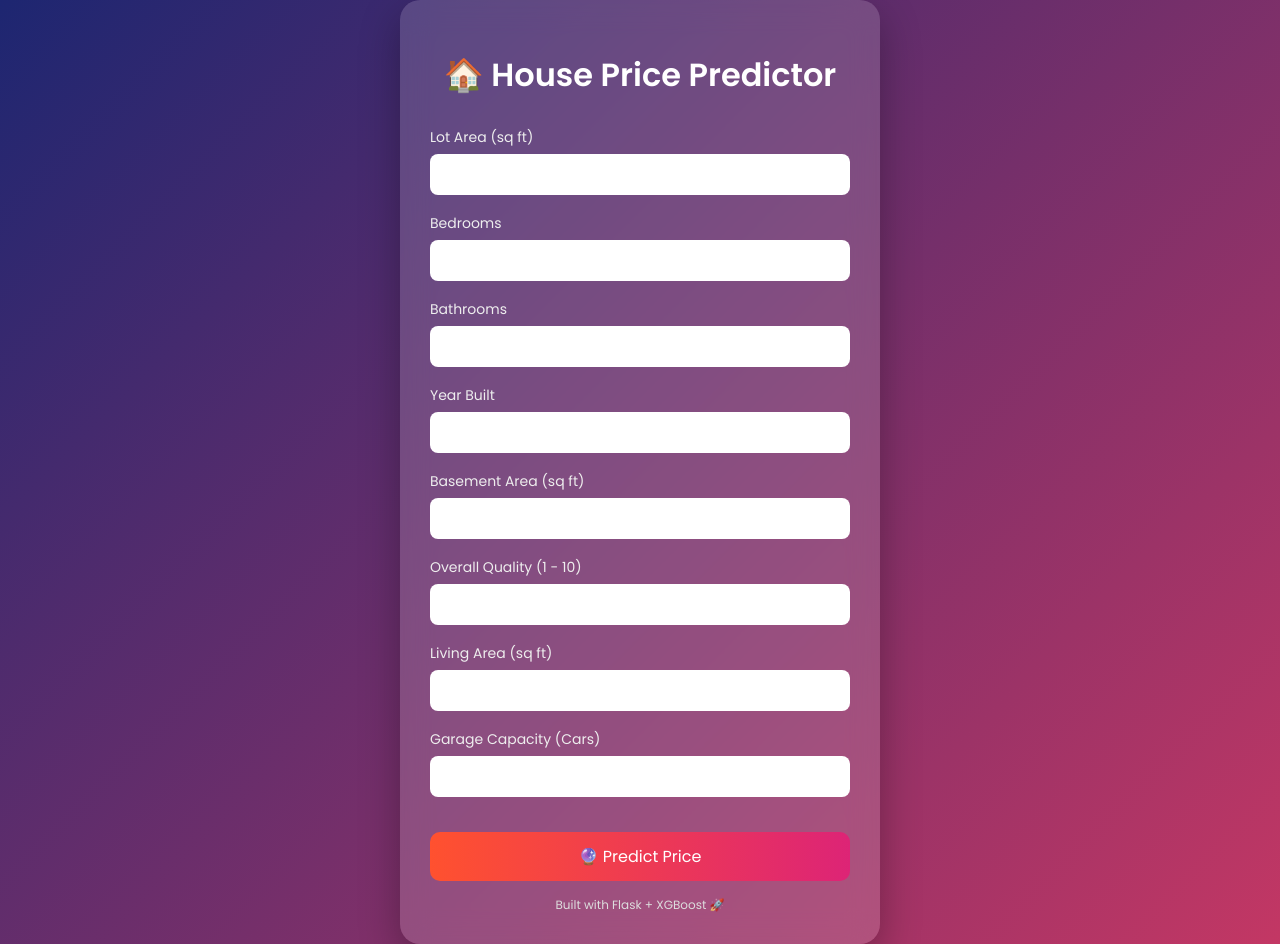
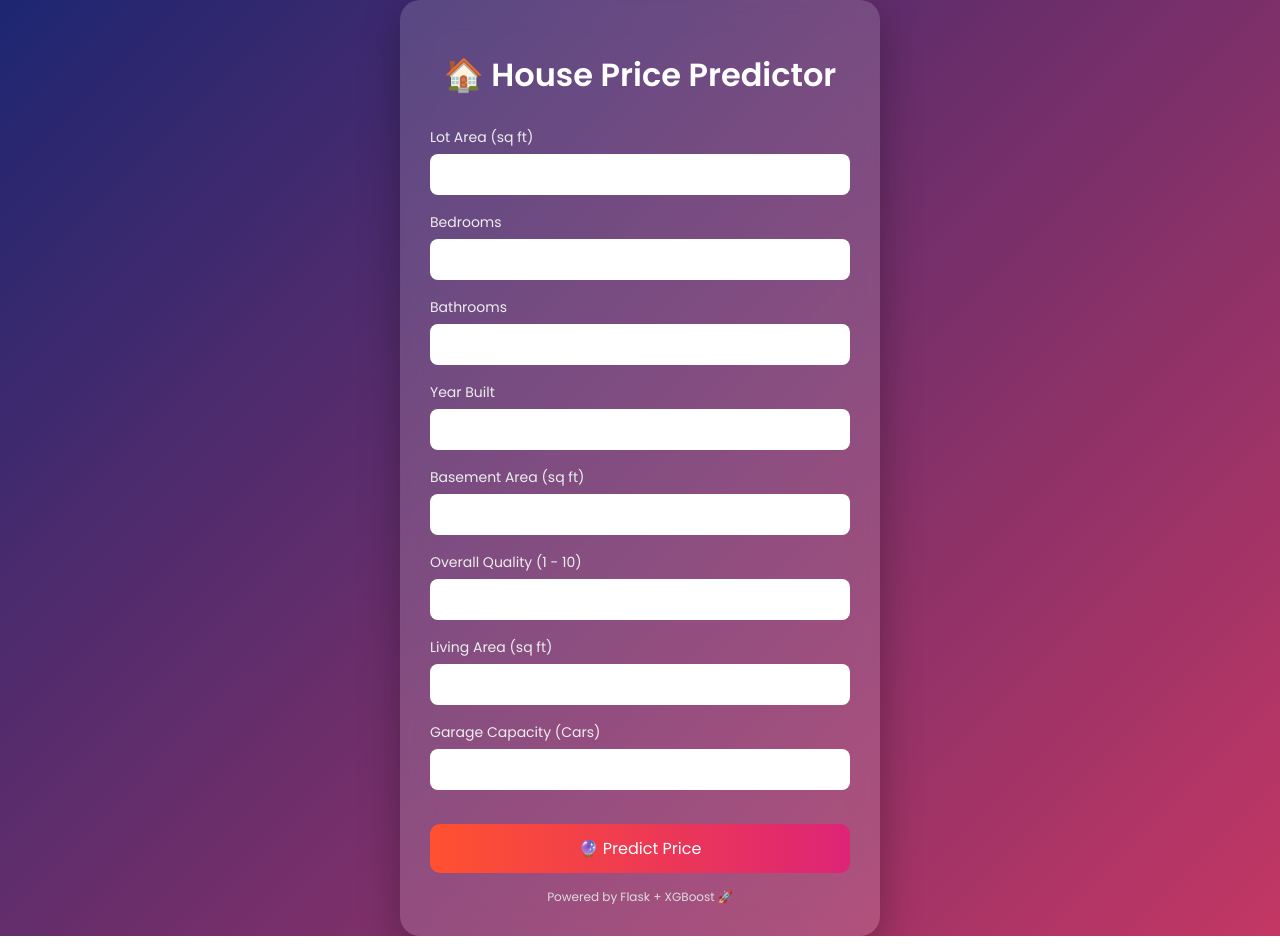
Before and after one commit to Arunkumar19-20/XGBOOSTREG-task, a Flask app: page / in a window 1280 px wide. Run offline with Flask 3, Linux system fonts and the light colour scheme; parts of the project's set-up code (start-up, migrations or seed data) failed here and were passed over.

Commit message:
first commit

```diff
--- a/xgboosttask/app.py
+++ b/xgboosttask/app.py
@@ -49,7 +49,7 @@ def home():
             grlivarea = float(request.form["grlivarea"])
             garagecars = int(request.form["garagecars"])
 
-            # Create DataFrame (MATCH TRAINING ORDER EXACTLY)
+            # Create input in training order
             input_data = pd.DataFrame(
                 [[
                     grlivarea,     # GrLivArea
@@ -60,21 +60,11 @@ def home():
                     yearbuilt,     # YearBuilt
                     lotarea,       # LotArea
                     overallqual    # OverallQual
-                ]],
-                columns=[
-                    "GrLivArea",
-                    "BedroomAbvGr",
-                    "FullBath",
-                    "TotalBsmtSF",
-                    "GarageCars",
-                    "YearBuilt",
-                    "LotArea",
-                    "OverallQual"
-                ]
+                ]]
             )
 
-            # Predict
-            pred = model.predict(input_data)[0]
+            # Predict (convert to numpy)
+            pred = model.predict(input_data.values)[0]
 
             prediction = f"₹ {pred:,.0f}"
 
--- a/xgboosttask/templates/index.html
+++ b/xgboosttask/templates/index.html
@@ -33,8 +33,14 @@
         }
 
         @keyframes fadeIn {
-            from {opacity:0; transform: translateY(20px);}
-            to {opacity:1; transform: translateY(0);}
+            from {
+                opacity: 0;
+                transform: translateY(20px);
+            }
+            to {
+                opacity: 1;
+                transform: translateY(0);
+            }
         }
 
         h1 {
@@ -45,7 +51,7 @@
         }
 
         .input-group {
-            margin-bottom: 15px;
+            margin-bottom: 14px;
         }
 
         label {
@@ -165,7 +171,7 @@
     {% endif %}
 
     <div class="footer">
-        Built with Flask + XGBoost 🚀
+        Powered by Flask + XGBoost 🚀
     </div>
 
 </div>
```
